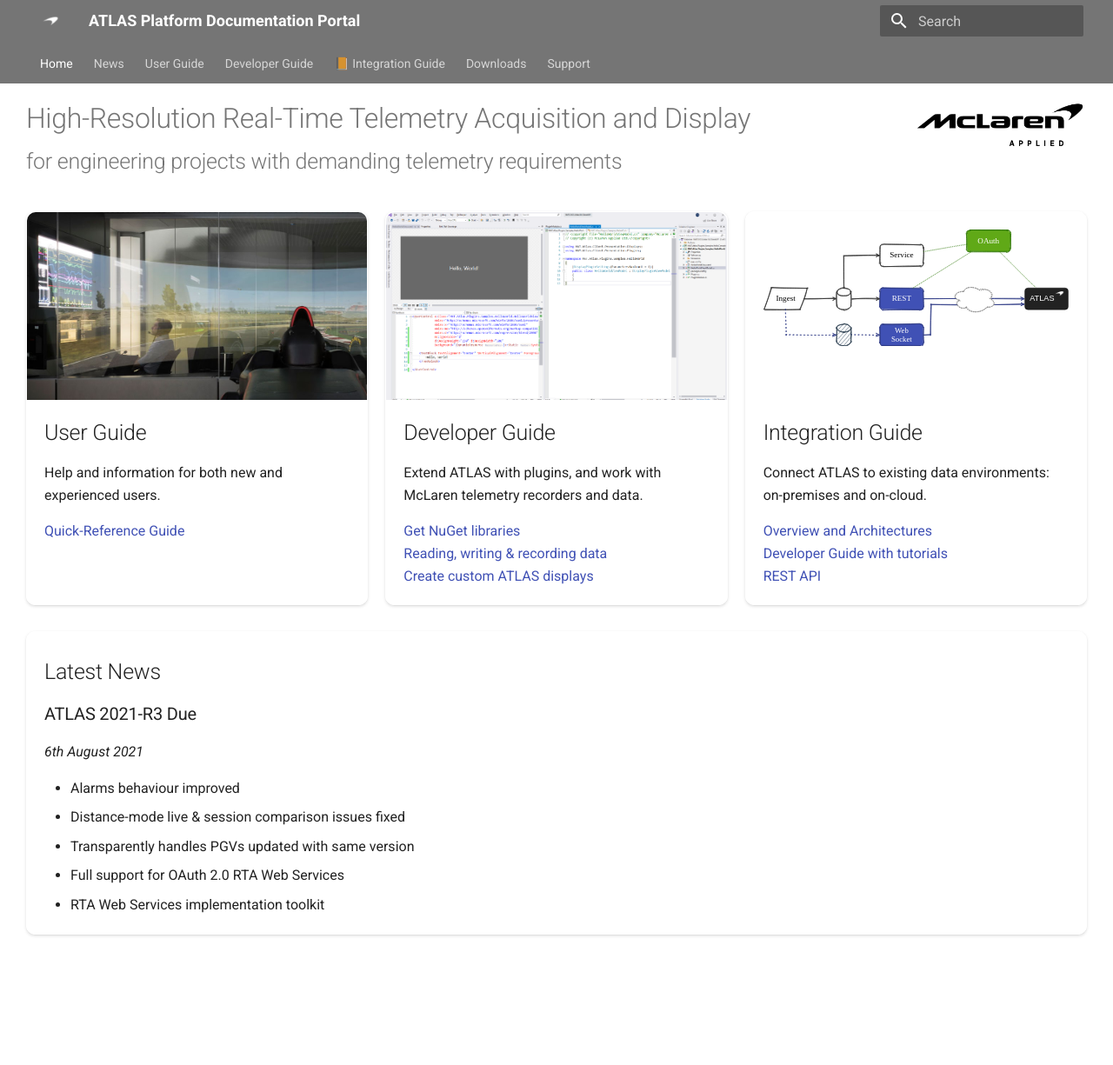
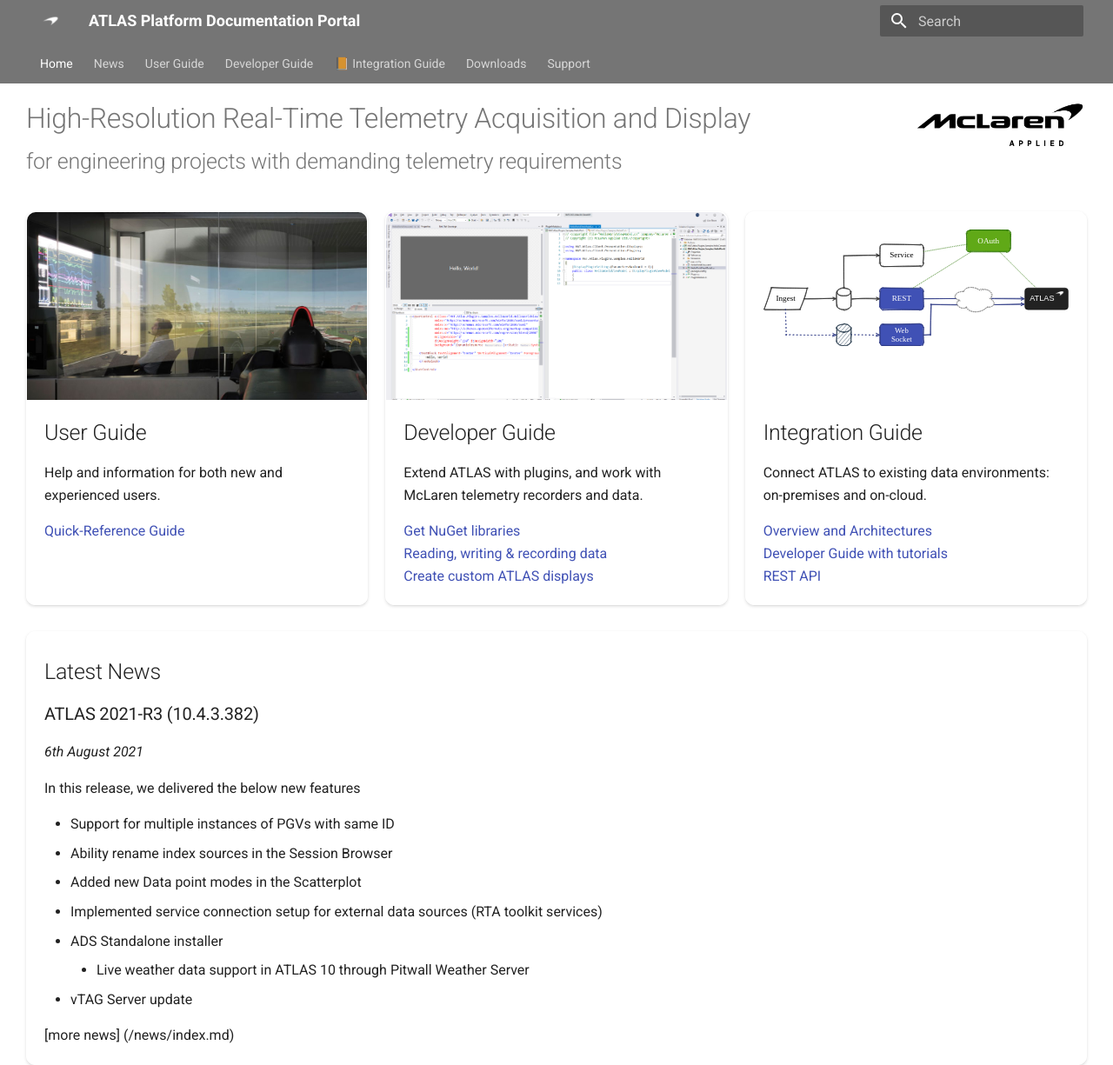
Before and after one commit to mat-docs/Portal.Site, an MkDocs documentation site: the page built from docs/index.md, in a window 1280 px wide and 1225 px high. Shown: the whole window at 87% size. Built offline with MkDocs 1.6.1 and Material for MkDocs 9.7.7, drawn with Linux system fonts in a browser that asks for light colours.

Commit message:
Update index.md

```diff
--- a/docs/index.md
+++ b/docs/index.md
@@ -9,12 +9,18 @@ hide:
 
 ## Latest News
 
-### ATLAS 2021-R3 Due
+### ATLAS 2021-R3 (10.4.3.382)
 
 _6th August 2021_
 
-* Alarms behaviour improved
-* Distance-mode live &amp; session comparison issues fixed
-* Transparently handles PGVs updated with same version
-* Full support for OAuth 2.0 RTA Web Services
-* RTA Web Services implementation toolkit
+In this release, we delivered the below new features
+
+* Support for multiple instances of PGVs with same ID
+* Ability rename index sources in the Session Browser
+* Added new Data point modes in the Scatterplot
+* Implemented service connection setup for external data sources (RTA toolkit services)
+* ADS Standalone installer
+    * Live weather data support in ATLAS 10 through Pitwall Weather Server
+* vTAG Server update
+
+[more news] (/news/index.md)
```
